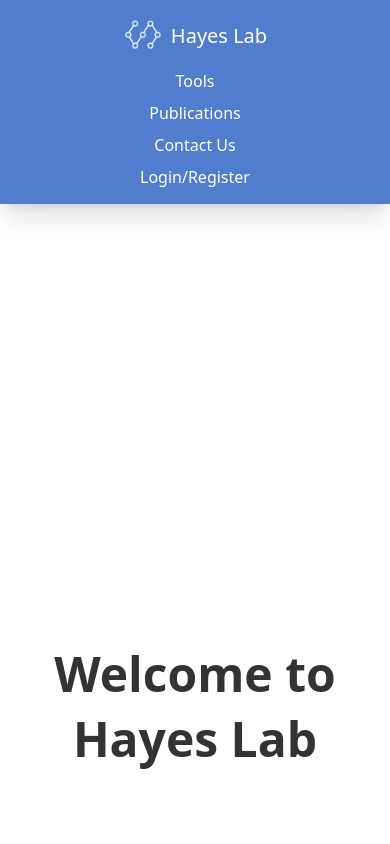
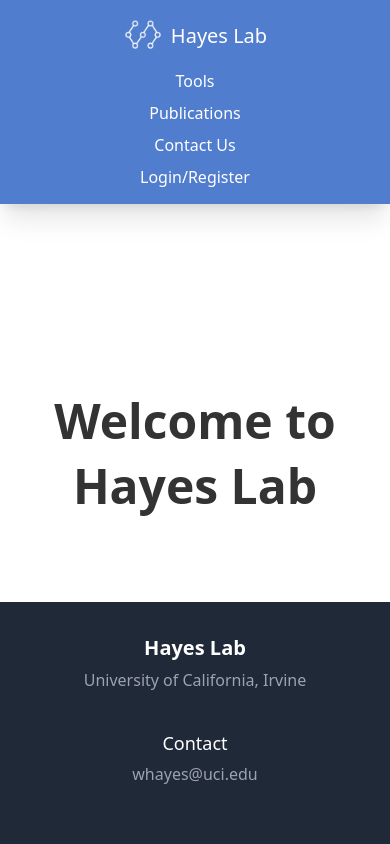
Before and after one commit to shayanhalder/hayeslab-home-page, a React (Vite) app: page / in a window 390 px wide. Shown: the top 844 px of the page. Built offline with nearby package versions, Linux system fonts and the light colour scheme.

Commit message:
organizing

```diff
--- a/src/App.css
+++ b/src/App.css
@@ -88,21 +88,6 @@
 .header-nav .nav-link:hover {
   color: #7ebcff;
   /* Lighter blue on hover for contrast */
-}
-
-/* New: Landing Page Styles */
-.landing-page {
-  display: flex;
-  justify-content: center;
-  align-items: center;
-  min-height: calc(100vh - 80px);
-  text-align: center;
-}
-
-.landing-page h1 {
-  font-size: 4em;
-  color: #333;
-  margin: 0;
 }
 
 
@@ -237,11 +222,6 @@
     grid-template-columns: 1fr;
   }
 
-  .landing-page h1 {
-    font-size: 3em;
-    /* Smaller on mobile */
-  }
-
   main {
     padding-top: 120px;
   }
--- a/src/components/Header.tsx
+++ b/src/components/Header.tsx
@@ -2,7 +2,7 @@
 import React from 'react';
 
 import { Link } from 'react-router-dom'; // Make sure this import exists!
-import '../App.css'; // Assuming your header's styling is in App.css
+import '../App.css';
 
 const Header: React.FC = () => {
   return (
--- /dev/null
+++ b/src/pages/LandingPage.css
@@ -0,0 +1,49 @@
+
+.landing-page {
+  display: flex;
+  flex-direction: column;
+  align-items: center;
+  text-align: center;
+  padding: 2rem 1rem; /* Add some padding around the content */
+}
+
+.landing-page h1 {
+  margin-bottom: 2rem; /* Space between title and image */
+  font-size: 3rem;
+  font-weight: 700;
+}
+
+.landing-image {
+  max-width: 1000px;
+  width: 100%;
+  height: auto;
+  margin-bottom: 3rem; /* Space between image and text */
+  border-radius: px;
+  box-shadow: 0 4px 12px rgba(0, 0, 0, 0.1);
+}
+
+.info-text {
+  max-width: 1000px;
+  text-align: left;
+  line-height: 1.6;
+}
+
+.info-text p {
+  font-size: 1.1rem;
+  margin-bottom: 1rem;
+}
+
+.info-text a {
+  color: #007bff;
+  text-decoration: none;
+}
+
+.info-text a:hover {
+  text-decoration: underline;
+}
+
+@media (max-width: 768px) {
+  .landingPage h1 {
+    font-size: 2rem; /* Adjusted size for smaller screens */
+  }
+}
--- a/src/components/LandingPage.tsx
+++ b/src/pages/LandingPage.tsx
@@ -1,7 +1,7 @@
 // src/components/LandingPage.tsx
 
 import React from 'react';
-import '../App.css'; // For basic styling like centering
+import './LandingPage.css';
 
 const LandingPage: React.FC = () => {
   return (
--- a/src/components/ToolsPage.tsx
+++ b/src/pages/ToolsPage.tsx
@@ -1,6 +1,6 @@
 // src/components/ToolsPage.tsx
 import React from 'react';
-import ProjectCard from './ProjectCard'; // Import ProjectCard
+import ProjectCard from '../components/ProjectCard'; // Import ProjectCard
 import projects from '../data/projects'; // Import your project data
 import '../App.css'; // This page relies on App.css for styling
 
```
Also changed, not shown: src/App.tsx (+5 -7 lines), src/pages/NotFound.tsx (renamed from src/components/NotFound.tsx).
